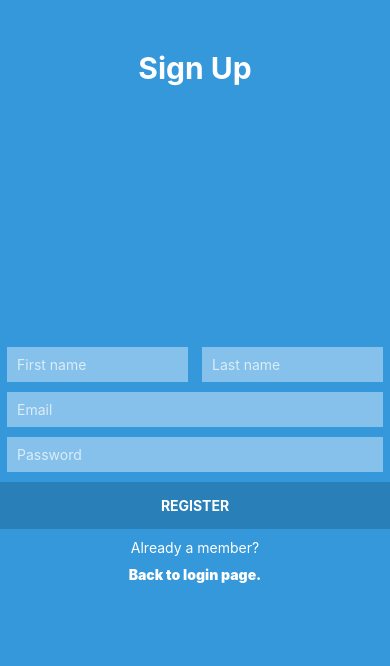
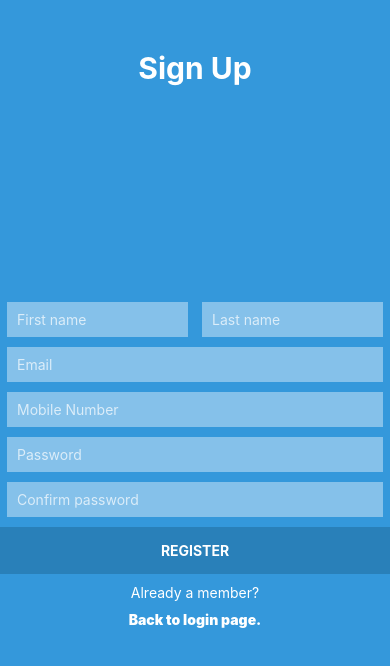
Before and after one commit to brainfrozeno00o/CS-123-Project, a React Native app: screen / in a window 390 px wide. Shown: the top 666 px of the page. Built offline with nearby package versions, Linux system fonts and the light colour scheme.

Commit message:
nice login and signup forms

```diff
--- a/pages/Login/SignUpForm.js
+++ b/pages/Login/SignUpForm.js
@@ -21,7 +21,6 @@ export default class SignUpForm extends Component {
 								<TextInput
 									placeholder="First name"
 									placeholderTextColor="rgba(255,255,255,0.7)"
-									returnKeyType="next"
 									autoCorrect={false}
 									style={styles.input}
 								/>
@@ -31,7 +30,6 @@ export default class SignUpForm extends Component {
 								<TextInput
 									placeholder="Last name"
 									placeholderTextColor="rgba(255,255,255,0.7)"
-									returnKeyType="next"
 									autoCorrect={false}
 									style={styles.input}
 								/>
@@ -40,8 +38,15 @@ export default class SignUpForm extends Component {
 					<TextInput
 						placeholder="Email"
 						placeholderTextColor="rgba(255,255,255,0.7)"
-						returnKeyType="next"
 						keyboardType="email-address"
+						autoCapitalize="none"
+						autoCorrect={false}
+						style={styles.input}
+					/>
+					<TextInput
+						placeholder="Mobile Number"
+						placeholderTextColor="rgba(255,255,255,0.7)"
+						keyboardType="phone-pad"
 						autoCapitalize="none"
 						autoCorrect={false}
 						style={styles.input}
@@ -49,10 +54,18 @@ export default class SignUpForm extends Component {
 					<TextInput
 						placeholder="Password"
 						placeholderTextColor="rgba(255,255,255,0.7)"
-						returnKeyType="go"
+						autoCapitalize="none"
+						autoCorrect={false}
 						secureTextEntry
 						style={styles.input}
-						ref={(input) => this.passwordInput = input}
+					/>
+					<TextInput
+						placeholder="Confirm password"
+						placeholderTextColor="rgba(255,255,255,0.7)"
+						autoCapitalize="none"
+						autoCorrect={false}
+						secureTextEntry
+						style={styles.input}
 					/>
 					<TouchableOpacity
 						style={styles.buttonContainer}>
```
